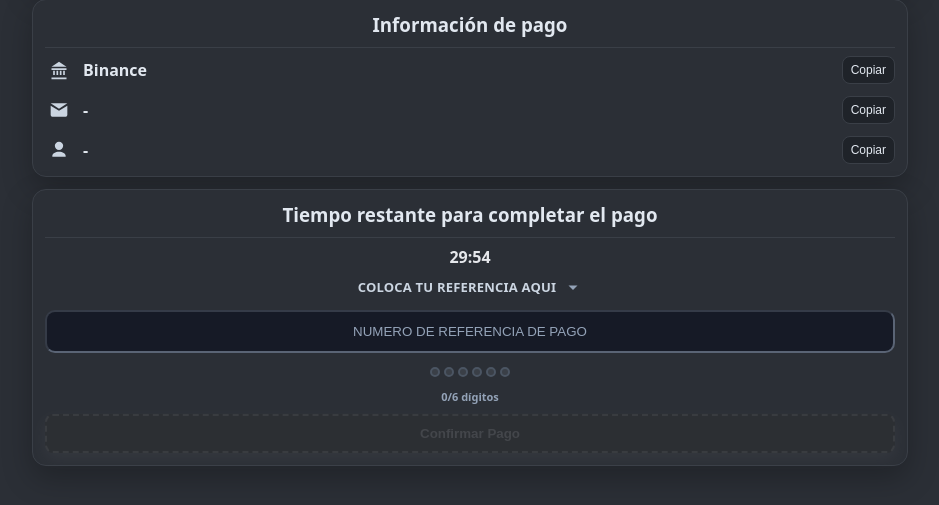
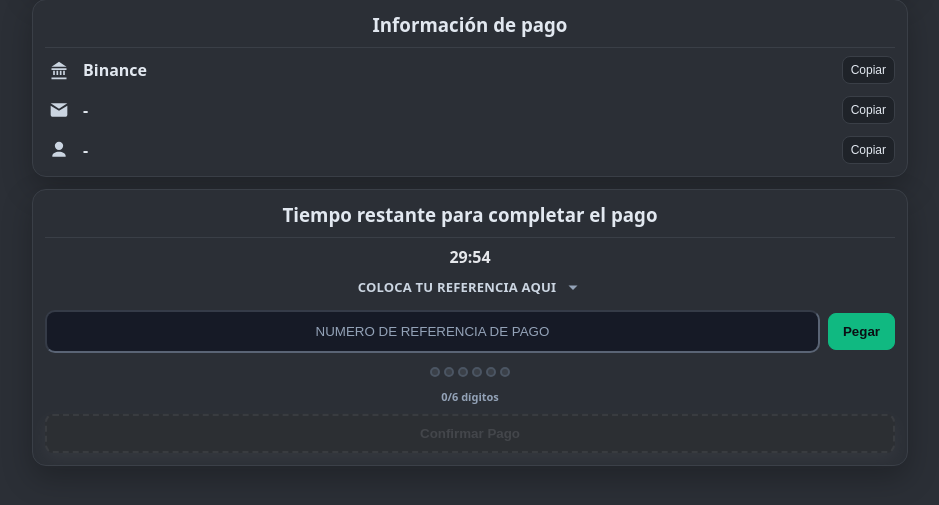
Before and after one commit to 2eliot/Inefablestore, a Python web app: template templates/checkout.html in a window 1280 px wide. Shown: the part 171-676 px from the top of the page, without its empty margins (170-1109 px from the left). Run offline with Jinja, Linux system fonts and the light colour scheme; the template is opened without the code that fills it, so the values that code supplies are empty.

Commit message:
Checkout: botón Pegar verde + handler; bloque de desglose con estilo de card y ancho consistente

```diff
--- a/static/css/store.css
+++ b/static/css/store.css
@@ -177,6 +177,14 @@ html { overflow-x: hidden; width: 100%; }
 #btn-co-confirm.btn.primary:hover {
   filter: brightness(1.05);
 }
+/* Make the Paste button green */
+#btn-paste-ref {
+  background: var(--price-accent);
+  border-color: var(--price-accent);
+  color: #0b0f14;
+  font-weight: 900;
+}
+#btn-paste-ref:hover { filter: brightness(1.05); }
 
 /* Checkout discount breakdown */
 #co-disc-note {
--- a/static/js/checkout.js
+++ b/static/js/checkout.js
@@ -334,6 +334,30 @@ document.addEventListener('DOMContentLoaded', () => {
     });
   }
 
+  // Paste button support: read clipboard and apply same logic
+  const btnPasteRef = document.getElementById('btn-paste-ref');
+  if (btnPasteRef) {
+    btnPasteRef.addEventListener('click', async () => {
+      try {
+        const text = await navigator.clipboard.readText();
+        const digits = String(text || '').replace(/\D/g, '');
+        const last6 = digits.slice(-6);
+        coRef.value = last6;
+        updateDigitIndicators(last6.length);
+        isReferenceValid = false;
+        if (refError) { refError.style.display = 'none'; refError.textContent = ''; }
+        if (btnConfirm) btnConfirm.disabled = last6.length !== 6;
+        if (last6.length === 6) {
+          checkReferenceAvailability(last6);
+        }
+        coRef.focus();
+      } catch (_) {
+        // If clipboard API not allowed, fall back to focusing the field so user can Ctrl+V
+        coRef.focus();
+      }
+    });
+  }
+
   // Function to check if reference is already in use
   async function checkReferenceAvailability(reference) {
     try {
--- a/templates/checkout.html
+++ b/templates/checkout.html
@@ -149,7 +149,10 @@
             <path d="M12 16l-6-6h12l-6 6z"/>
           </svg>
         </div>
-        <input id="co-ref" class="input" type="text" inputmode="numeric" pattern="[0-9]{6}" placeholder="NUMERO DE REFERENCIA DE PAGO" maxlength="6" minlength="6" required style="text-align: center;">
+        <div style="display:grid; grid-template-columns: 1fr auto; gap:8px; align-items:center;">
+          <input id="co-ref" class="input" type="text" inputmode="numeric" pattern="[0-9]{6}" placeholder="NUMERO DE REFERENCIA DE PAGO" maxlength="6" minlength="6" required style="text-align: center;">
+          <button id="btn-paste-ref" type="button" class="btn" aria-label="Pegar referencia" title="Pegar" style="font-weight:800;">Pegar</button>
+        </div>
         <div class="digit-counter">
           <div class="digit-dot" id="dot-1"></div>
           <div class="digit-dot" id="dot-2"></div>
```
